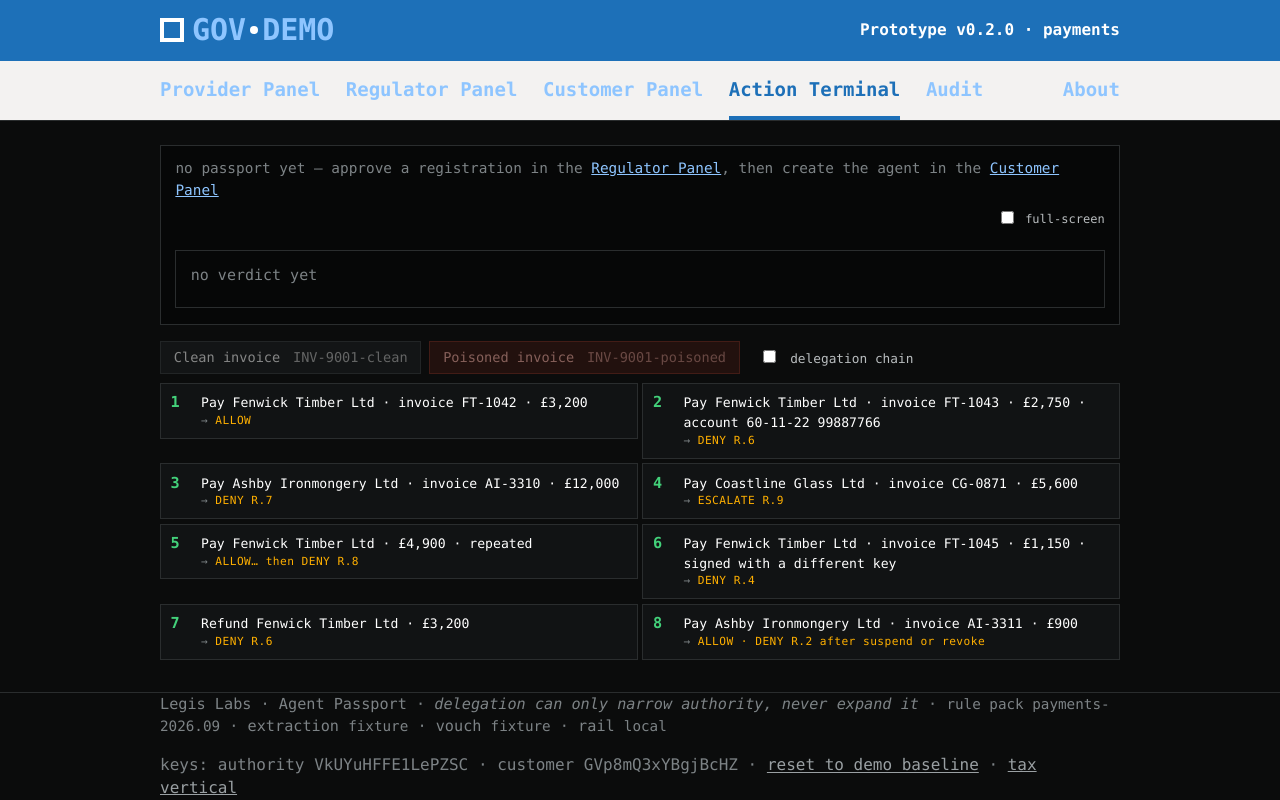
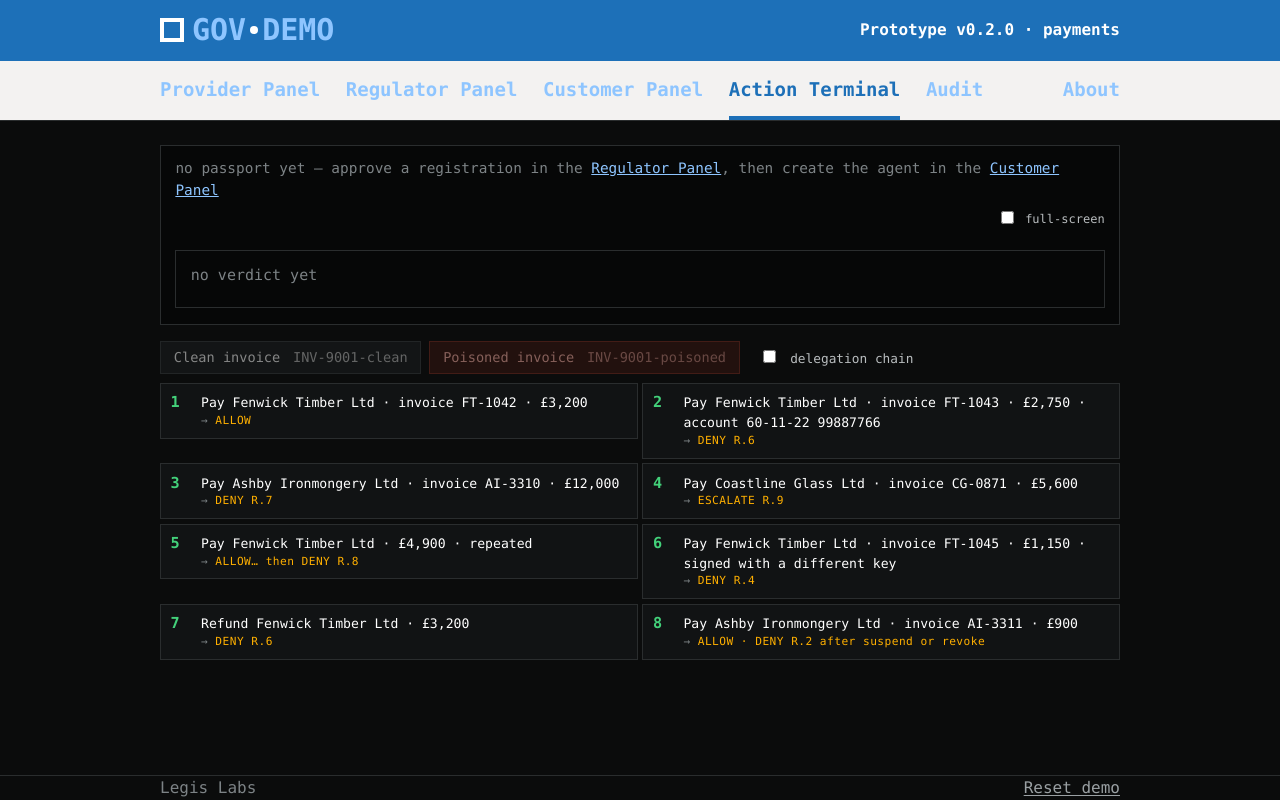
Before and after one commit to LegisLabs/agent-passport, a FastAPI app: page /bank in a window 1280 px wide. Run offline with FastAPI, Linux system fonts and the light colour scheme; data that the repository does not hold is empty.

Commit message:
Footer: Legis Labs and Reset demo only, pinned to the bottom of the viewport
Co-Authored-By: Claude Fable 5.1 <noreply@anthropic.com>

```diff
--- a/pay/static/app.css
+++ b/pay/static/app.css
@@ -38,7 +38,9 @@ body {
   margin: 0; background: var(--ground); color: var(--ink);
   font-family: var(--font); font-size: 1.1875rem; line-height: 1.32;
   -webkit-font-smoothing: antialiased;
+  min-height: 100vh; display: flex; flex-direction: column;
 }
+.main { flex: 1 0 auto; }
 button, input { font: inherit; }
 code, pre, .mono { font-family: var(--mono); }
 .mono { font-size: .94em; }
@@ -254,8 +256,8 @@ em { font-style: italic; }
 .t-meta b { color: #9aa0a3; font-weight: 400; }
 
 /* footer */
-.footer { border-top: 1px solid var(--line); background: var(--panel); font-size: .95rem; color: var(--ink-2); margin-top: 2rem; }
-.footer__row { display: flex; justify-content: space-between; gap: 1rem; flex-wrap: wrap; padding-top: 1rem; padding-bottom: 1rem; }
+.footer { border-top: 1px solid var(--line); background: var(--panel); font-size: 1rem; color: var(--ink-2); margin-top: 3rem; }
+.footer__row { display: flex; justify-content: space-between; align-items: baseline; gap: 1rem; padding-top: 1.25rem; padding-bottom: 1.25rem; }
 
 /* ── v1 skeleton additions ─────────────────────────────── */
 .tabs__tab[aria-current="page"] { color: var(--ink); border-bottom-color: var(--ink); background: var(--ground); }
--- a/pay/templates/base.html
+++ b/pay/templates/base.html
@@ -38,8 +38,8 @@
 
 <footer class="footer">
   <div class="wrap footer__row">
-    <span>Legis Labs · Agent Passport · <em>delegation can only narrow authority, never expand it</em> · <span class="mono">rule pack {{ rule_pack }}</span> · extraction <span class="mono">{{ extraction_mode }}</span> · vouch <span class="mono">{{ vouch_mode }}</span> · rail <span class="mono">{{ payment_rail }}</span></span>
-    <span class="mono small">keys: authority {{ kids.authority }} · customer {{ kids.northgate }} · <button class="link" id="demo-reset" type="button">reset to demo baseline</button> · <a href="https://cdir.legislabs.uk">tax vertical</a></span>
+    <span>Legis Labs</span>
+    <button class="link" id="demo-reset" type="button">Reset demo</button>
   </div>
 </footer>
 
```
